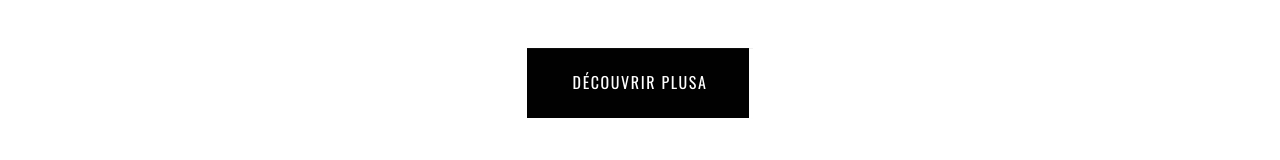
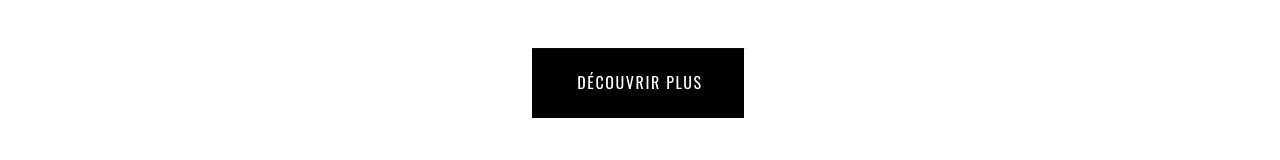
Before and after one commit to Brownsale/studiokampus, a Next.js app: page / in a window 1280 px wide. Shown: the part 540-700 px from the top of the page. Built offline with nearby package versions, Linux system fonts and the light colour scheme; a web font is replaced by a local one.

Commit message:
rollback test

```diff
--- a/data/locale.fr.js
+++ b/data/locale.fr.js
@@ -32,7 +32,7 @@ export const SliderOneData = [
     subTitle: "STUDIO KAMPUS",
     title: "STUDIOS PROFESSIONNELS",
     button: {
-      label: "DÉCOUVRIR PLUSA",
+      label: "DÉCOUVRIR PLUS",
       url: "/service-details"
     }
   },
@@ -41,7 +41,7 @@ export const SliderOneData = [
     subTitle: "STUDIO KAMPUS",
     title: "STUDIOS PROFESSIONNELS",
     button: {
-      label: "DÉCOUVRIR PLUSA",
+      label: "DÉCOUVRIR PLUS",
       url: "/service-details"
     }
   }
```
